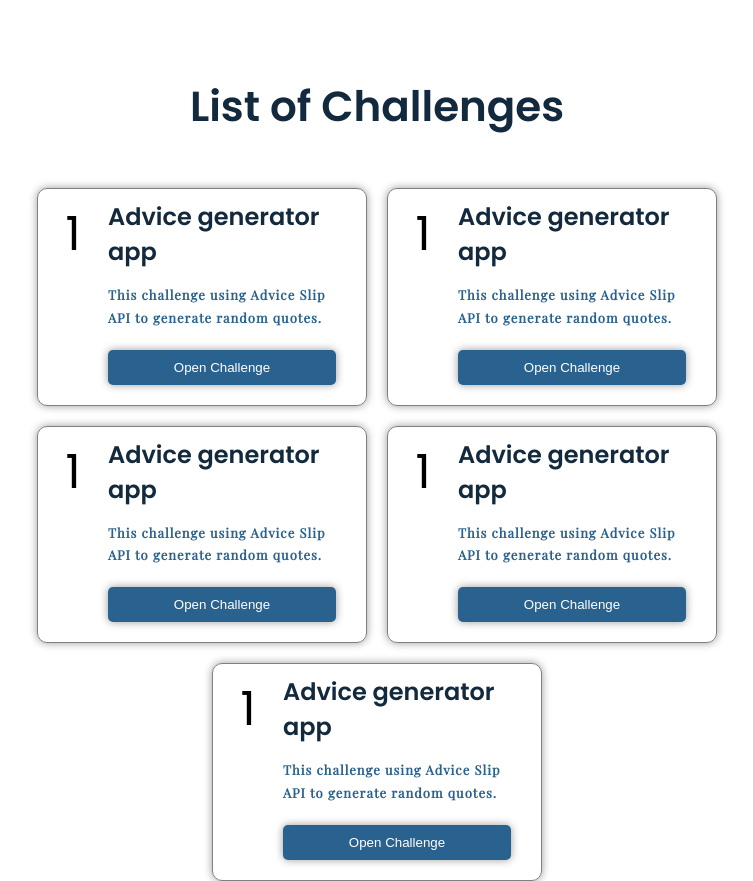
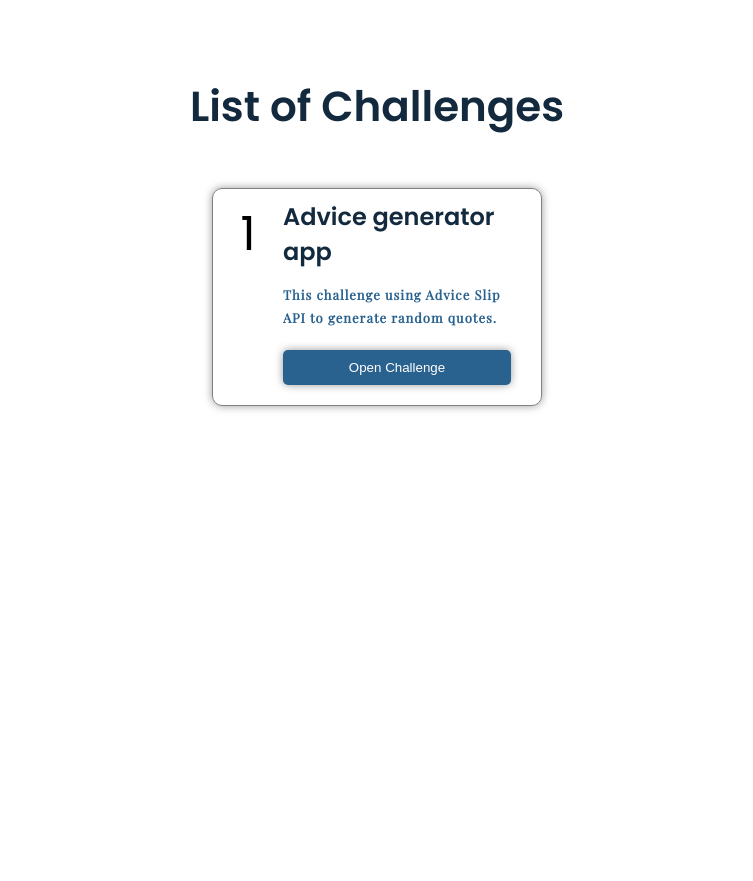
Before and after one commit to yoga1234/frontendmentor-challenges, a React (Create React App) app: page / in a window 1280 px wide. Shown: the whole page, without its empty margins (263-1016 px from the left). After the commit the page ends 800 px from the top, so only its background shows below. Built offline with nearby package versions, Linux system fonts and the light colour scheme.

Commit message:
fixing routing and folder structures

```diff
--- a/package.json
+++ b/package.json
@@ -8,6 +8,7 @@
     "@testing-library/user-event": "^13.5.0",
     "react": "^17.0.2",
     "react-dom": "^17.0.2",
+    "react-router-dom": "^6.2.2",
     "react-scripts": "5.0.0",
     "web-vitals": "^2.1.4"
   },
--- a/src/App.css
+++ b/src/App.css
@@ -1,33 +1,3 @@
 .mainapp-container {
   width: 100vw;
 }
-.mainapp-container h1 {
-  font-family: var(--font-poppins);
-  font-size: 42px;
-  text-align: center;
-  color: var(--text-color-main);
-  margin: 75px auto 0 auto;
-}
-.mainapp-list {
-  display: flex;
-  flex-direction: row;
-  justify-content: center;
-  width: 850px;
-  flex-wrap: wrap;
-  gap: 20px;
-  margin: 50px auto 0 auto;
-}
-
-@media screen and (max-width: 799px) {
-  .mainapp-list {
-    flex-direction: column;
-    align-items: center;
-    max-width: 80%;
-  }
-}
-
-@media screen and (max-width: 375px) {
-  .mainapp-container h1 {
-    font-size: 32px;
-  }
-}
--- a/src/App.js
+++ b/src/App.js
@@ -1,19 +1,24 @@
 import React from "react";
+import {
+  BrowserRouter as Router,
+  Routes,
+  Route,
+  NavLink,
+} from "react-router-dom";
+import { AdviceGenerator, ChallengeList } from "./pages";
 
-import data from "./data.json";
-import MainappCard from "./components/MainappCard";
 import "./App.css";
 
 function App() {
   return (
-    <div className="mainapp-container">
-      <h1>List of Challenges</h1>
-      <div className="mainapp-list">
-        {data.challenges.map((challenge) => (
-          <MainappCard key={challenge.id} challenge={challenge} />
-        ))}
-      </div>
-    </div>
+    <Router>
+      <div className="mainapp-container"></div>
+
+      <Routes>
+        <Route path="/" element={<ChallengeList />} />
+        <Route path="/advice-generator" element={<AdviceGenerator />} />1
+      </Routes>
+    </Router>
   );
 }
 
--- a/src/components/MainappCard.css
+++ b/src/components/MainAppCard/MainappCard.css
@@ -34,7 +34,6 @@
   line-height: 1.75;
 }
 .mainapp-card-right button {
-  margin-top: 15px;
   width: 100%;
   padding: 10px 0;
   margin-top: 20px;
--- a/src/components/MainappCard.js
+++ b/src/components/MainAppCard/MainappCard.js
@@ -1,4 +1,5 @@
 import React from "react";
+import { Link } from "react-router-dom";
 
 import "./MainappCard.css";
 
@@ -9,7 +10,9 @@ function MainappCard(props) {
       <div className="mainapp-card-right">
         <h3>{props.challenge.name}</h3>
         <p>{props.challenge.description}</p>
-        <button>Open Challenge</button>
+        <Link to="/advice-generator">
+          <button>Open Challenge</button>
+        </Link>
       </div>
     </div>
   );
--- /dev/null
+++ b/src/components/index.js
@@ -0,0 +1,3 @@
+import MainappCard from "./MainAppCard/MainappCard";
+
+export { MainappCard };
--- a/src/data.json
+++ b/src/data.json
@@ -4,31 +4,7 @@
       "id": 1,
       "name": "Advice generator app",
       "description": "This challenge using Advice Slip API to generate random quotes.",
-      "technology": ["html", "css", "javascript", "reactjs", "api"]
-    },
-    {
-      "id": 2,
-      "name": "Advice generator app",
-      "description": "This challenge using Advice Slip API to generate random quotes.",
-      "technology": ["html", "css", "javascript", "reactjs", "api"]
-    },
-    {
-      "id": 3,
-      "name": "Advice generator app",
-      "description": "This challenge using Advice Slip API to generate random quotes.",
-      "technology": ["html", "css", "javascript", "reactjs", "api"]
-    },
-    {
-      "id": 4,
-      "name": "Advice generator app",
-      "description": "This challenge using Advice Slip API to generate random quotes.",
-      "technology": ["html", "css", "javascript", "reactjs", "api"]
-    },
-    {
-      "id": 5,
-      "name": "Advice generator app",
-      "description": "This challenge using Advice Slip API to generate random quotes.",
-      "technology": ["html", "css", "javascript", "reactjs", "api"]
+      "url": "advice-generator"
     }
   ]
 }
--- /dev/null
+++ b/src/pages/ChallengeList/ChallengeList.css
@@ -0,0 +1,30 @@
+.mainapp-header {
+  font-family: var(--font-poppins);
+  font-size: 42px;
+  text-align: center;
+  color: var(--text-color-main);
+  margin: 75px auto 0 auto;
+}
+.mainapp-list {
+  display: flex;
+  flex-direction: row;
+  justify-content: center;
+  width: 850px;
+  flex-wrap: wrap;
+  gap: 20px;
+  margin: 50px auto 0 auto;
+}
+
+@media screen and (max-width: 799px) {
+  .mainapp-list {
+    flex-direction: column;
+    align-items: center;
+    max-width: 80%;
+  }
+}
+
+@media screen and (max-width: 375px) {
+  .mainapp-container h1 {
+    font-size: 32px;
+  }
+}
--- /dev/null
+++ b/src/pages/ChallengeList/ChallengeList.js
@@ -0,0 +1,21 @@
+import React from "react";
+
+import data from "../../data.json";
+import { MainappCard } from "../../components";
+
+import "./ChallengeList.css";
+
+function ChallengeList() {
+  return (
+    <>
+      <h1 className="mainapp-header">List of Challenges</h1>
+      <div className="mainapp-list">
+        {data.challenges.map((challenge) => (
+          <MainappCard key={challenge.id} challenge={challenge} />
+        ))}
+      </div>
+    </>
+  );
+}
+
+export default ChallengeList;
--- /dev/null
+++ b/src/pages/index.js
@@ -0,0 +1,4 @@
+import AdviceGenerator from "./AdviceGenerator/AdviceGenerator";
+import ChallengeList from "./ChallengeList/ChallengeList";
+
+export { AdviceGenerator, ChallengeList };
```
Also changed, not shown: src/pages/AdviceGenerator/AdviceGenerator.css (added), src/pages/AdviceGenerator/AdviceGenerator.js (renamed from src/pages/advice-generator/AdviceGenerator.js), 1 other file (tests, documents, lock files or other folders).
